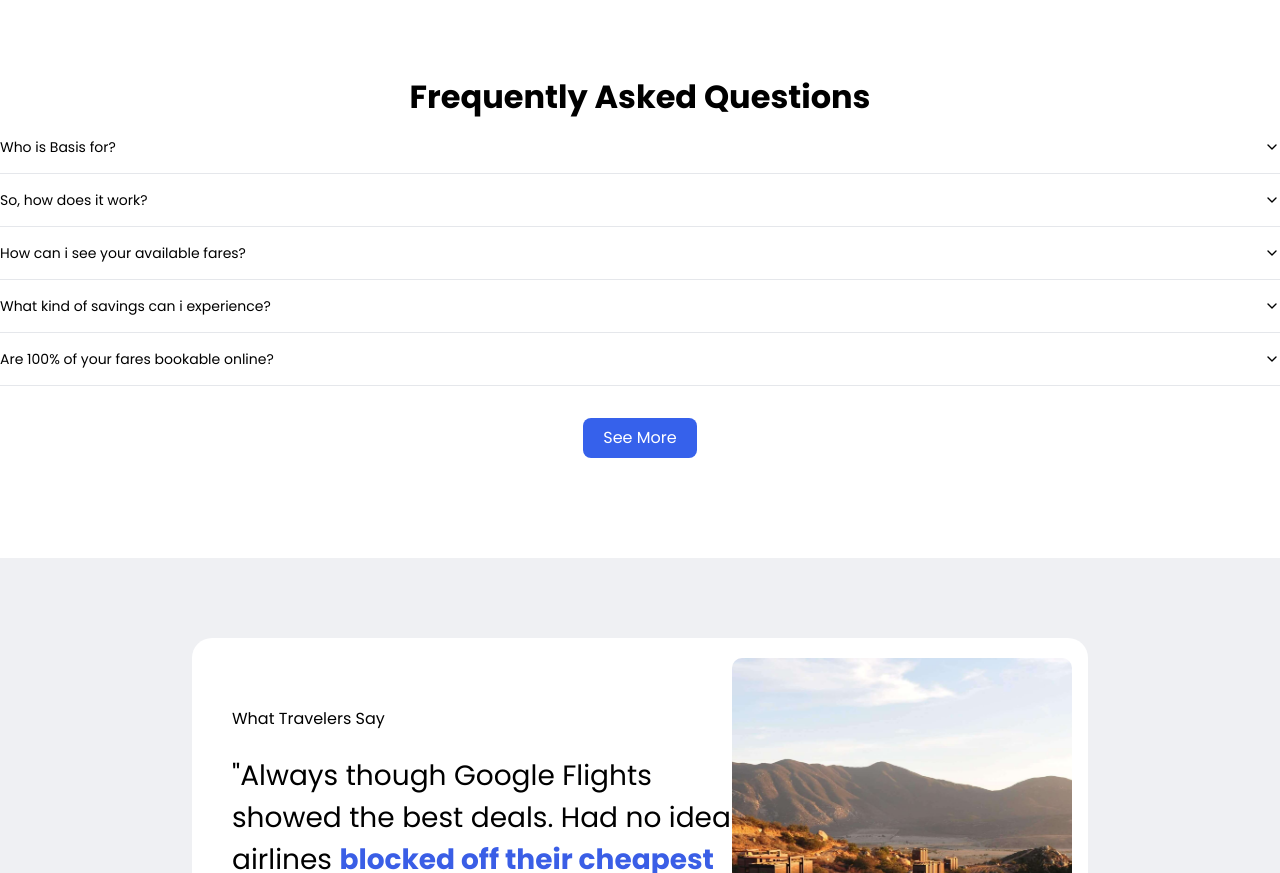
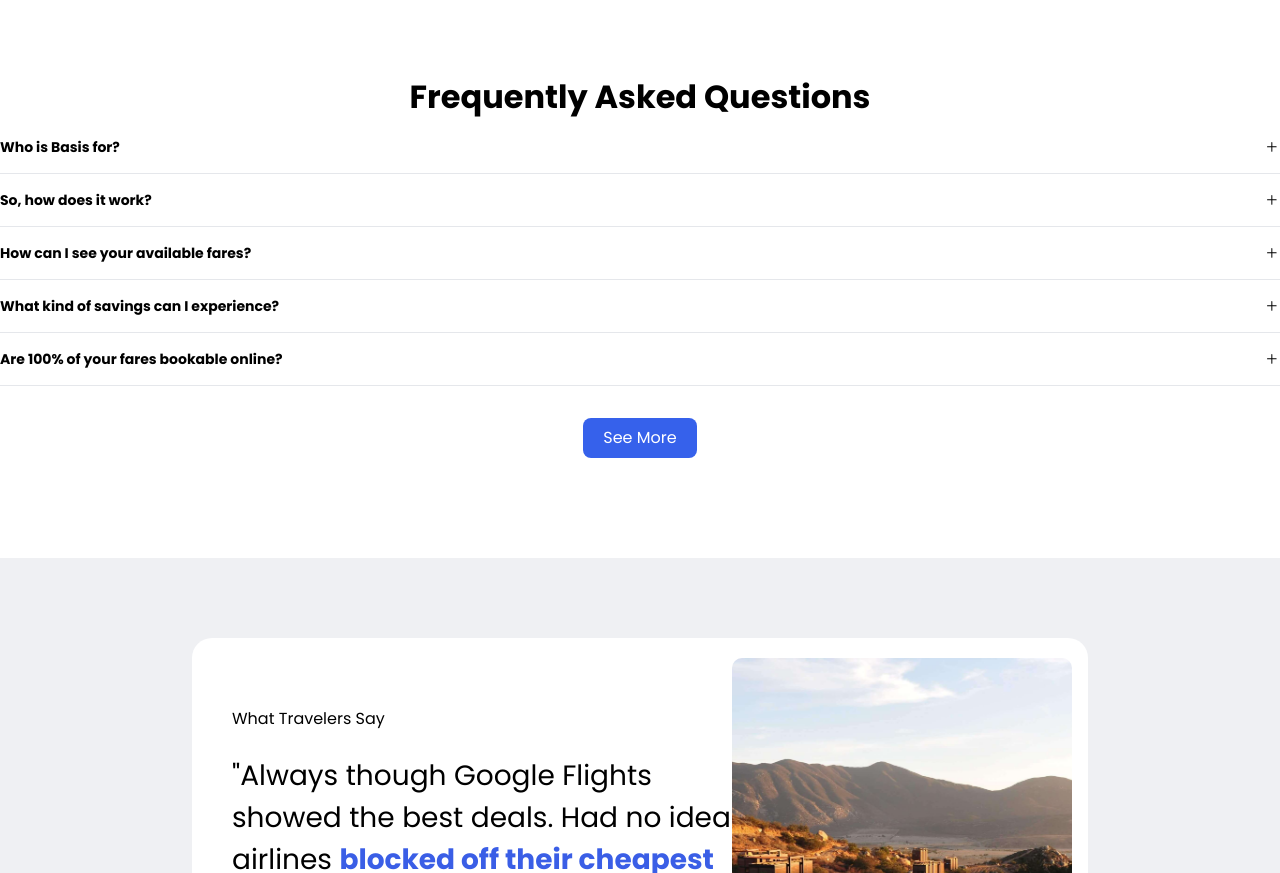
Before and after one commit to mfondev/aeroview, a Next.js app: page / in a window 1280 px wide. Shown: the part 4100-4973 px from the top of the page. Built offline with nearby package versions, Linux system fonts and the light colour scheme; no server answers.

Commit message:
added FAQ Animation

```diff
--- a/src/components/faq/faq.tsx
+++ b/src/components/faq/faq.tsx
@@ -1,4 +1,6 @@
-import React from "react";
+"use client";
+
+import React, { useEffect } from "react";
 import {
   Accordion,
   AccordionContent,
@@ -6,28 +8,41 @@ import {
   AccordionTrigger,
 } from "@/components/ui/accordion";
 import { FAQs } from "./faqs";
+import { faqAnimation } from "../ui/animation";
+
+
+
 
 export default function Faq() {
+  useEffect(() => {
+    faqAnimation();
+  }, []);
   return (
     <>
-      <div className="container mx-auto mt-[400px]">
-        <h3 className="text-center text-[32px] font-bold">
+      <div className="container mx-auto mt-[400px] faq-container">
+        <h3 className="text-center text-[32px] font-bold" id="faq-header">
           Frequently Asked Questions
         </h3>
         {FAQs.map((faqs, index) => (
           <Accordion type="single" collapsible key={index}>
-            <AccordionItem value="item-1">
+            <AccordionItem value="item-1" id="question">
               <AccordionTrigger>{faqs.question}</AccordionTrigger>
               <AccordionContent>{faqs.answers}</AccordionContent>
             </AccordionItem>
           </Accordion>
         ))}
         {FAQs.length < 6 ? (
-          <button className="flex items-center justify-between mt-8 bg-[#3661eb] text-white py-2 px-5 rounded-[8px] text-center mx-auto">
+          <button
+            className="flex items-center justify-between mt-8 bg-[#3661eb] text-white py-2 px-5 rounded-[8px] text-center mx-auto"
+            id="question"
+          >
             See More
           </button>
         ) : (
-          <button className="bg-[#3661eb] text-white py-2 px-4 rounded-[5px] text-center mx-auto">
+          <button
+            className="bg-[#3661eb] text-white py-2 px-4 rounded-[5px] text-center mx-auto"
+            id="question"
+          >
             See Less
           </button>
         )}
--- a/src/components/faq/faqs.ts
+++ b/src/components/faq/faqs.ts
@@ -1,22 +1,22 @@
 export const FAQs = [
   {
     question: "Who is Basis for?",
-    answers: "For flying",
+    answers: "Basis is designed for travelers looking for flexible and affordable flight options.",
   },
   {
     question: "So, how does it work?",
-    answers: "Fby flying",
+    answers: "Simply search for flights, compare fares, and book directly through our platform.",
   },
   {
-    question: "How can i see your available fares?",
-    answers: "For flying",
+    question: "How can I see your available fares?",
+    answers: "You can browse all available fares by entering your travel details on our website.",
   },
   {
-    question: "What kind of savings can i experience?",
-    answers: "For flying",
+    question: "What kind of savings can I experience?",
+    answers: "Our users typically save up to 40% compared to standard airline prices.",
   },
   {
     question: "Are 100% of your fares bookable online?",
-    answers: "For flying",
+    answers: "Yes! You can book all available fares online without needing to contact an agent.",
   }
 ];
--- a/src/components/flights/cta.tsx
+++ b/src/components/flights/cta.tsx
@@ -3,10 +3,8 @@
 import React, { useEffect } from "react";
 import Image from "next/image";
 import ContactForm from "./contactForm";
-import gsap from "gsap";
-import ScrollTrigger from "gsap/ScrollTrigger";
 import { ctaAnimation } from "../ui/animation";
-gsap.registerPlugin(ScrollTrigger);
+
 
 export default function Cta() {
   useEffect(() => {
--- a/src/components/ui/accordion.tsx
+++ b/src/components/ui/accordion.tsx
@@ -3,6 +3,7 @@
 import * as React from "react"
 import * as AccordionPrimitive from "@radix-ui/react-accordion"
 import { ChevronDown } from "lucide-react"
+import { GoPlus } from "react-icons/go";
 
 import { cn } from "@/lib/utils"
 
@@ -28,13 +29,14 @@ const AccordionTrigger = React.forwardRef<
     <AccordionPrimitive.Trigger
       ref={ref}
       className={cn(
-        "flex flex-1 items-center justify-between py-4 text-sm font-medium transition-all  text-left [&[data-state=open]>svg]:rotate-180",
+        "flex flex-1 items-center justify-between py-4 text-sm font-bold transition-all  text-left [&[data-state=open]>svg]:rotate-180",
         className
       )}
       {...props}
     >
       {children}
-      <ChevronDown className="h-4 w-4 shrink-0 text-muted-foreground transition-transform duration-200" />
+      <GoPlus className="h-4 w-4 shrink-0 text-muted-foreground transition-transform duration-200 text-[#8c9ac7]" />
+      {/* <ChevronDown className="h-4 w-4 shrink-0 text-muted-foreground transition-transform duration-200" /> */}
     </AccordionPrimitive.Trigger>
   </AccordionPrimitive.Header>
 ))
--- a/src/components/ui/animation.ts
+++ b/src/components/ui/animation.ts
@@ -135,3 +135,30 @@ export const ctaAnimation = () => {
         }
       );
 }
+
+export const faqAnimation = () => {
+  const tl = gsap.timeline({
+    scrollTrigger:{trigger: ".faq-container", start: "top center"}
+  })
+  tl.fromTo("#faq-header", {
+    y: 60,
+    opacity: 0,
+  },
+  {
+    y: 0,
+    opacity: 1,
+    duration: 1,
+    ease: "ease.in",
+  })
+  document.querySelectorAll("#question").forEach((faq, index) => {
+    tl.fromTo(faq, { y: 20,
+      opacity: 0,
+    },
+    {
+      y: 0,
+      opacity: 1,
+      duration: 0.1,
+      ease: "ease.in",
+    })
+  })
+}
```
